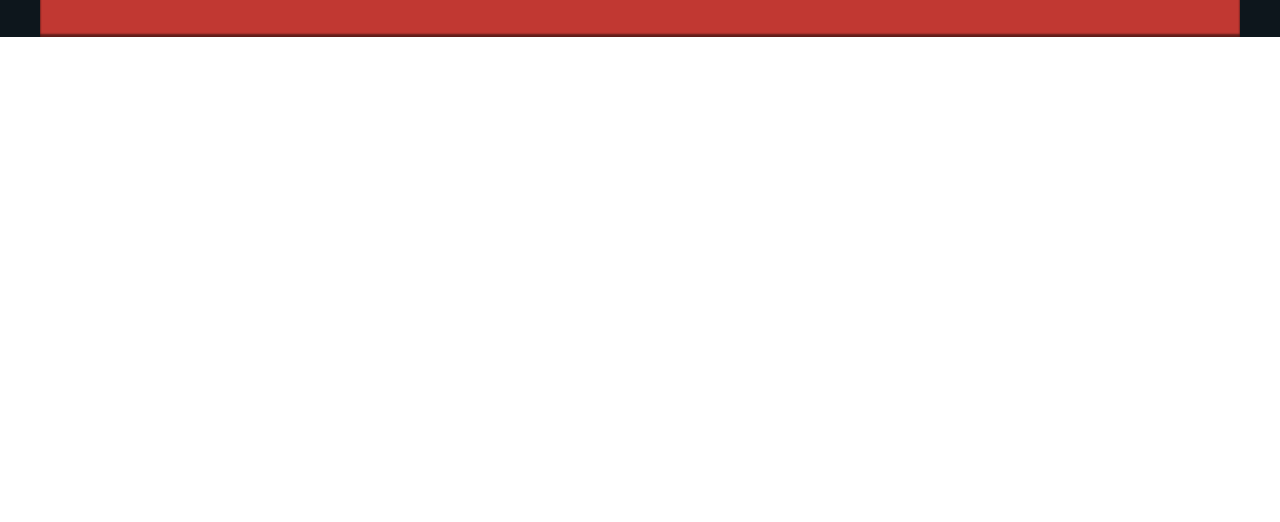
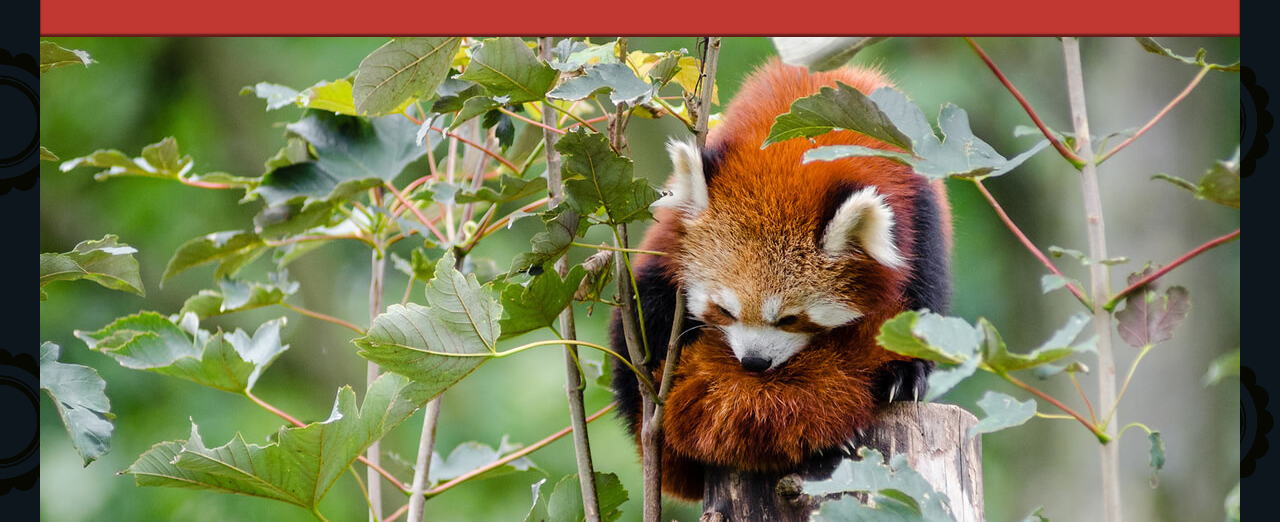
Before and after one commit to samsammurphy/firefox-website, a plain HTML site: page index.html in a window 1280 px wide. Shown: the part 778-1300 px from the top of the page. Before the commit the page ends 815 px from the top, so only its background shows below. Drawn offline with nearby package versions, Linux system fonts and the light colour scheme.

Commit message:
red panda with art direction

```diff
--- a/index.html
+++ b/index.html
@@ -153,7 +153,11 @@
       </div>
 
       <div class="red-panda">
-        <!-- insert picture element -->
+          <picture>
+              <source media="(max-width: 600px)" srcset="red-panda-portrait-600w.png">
+              <source media="(min-width: 601px)" srcset="red-panda-1200w.jpg">
+              <img src="red-panda-1200w.jpg" alt="A small red panda sitting on a log">
+          </picture>
       </div>
 
     </main>
```
